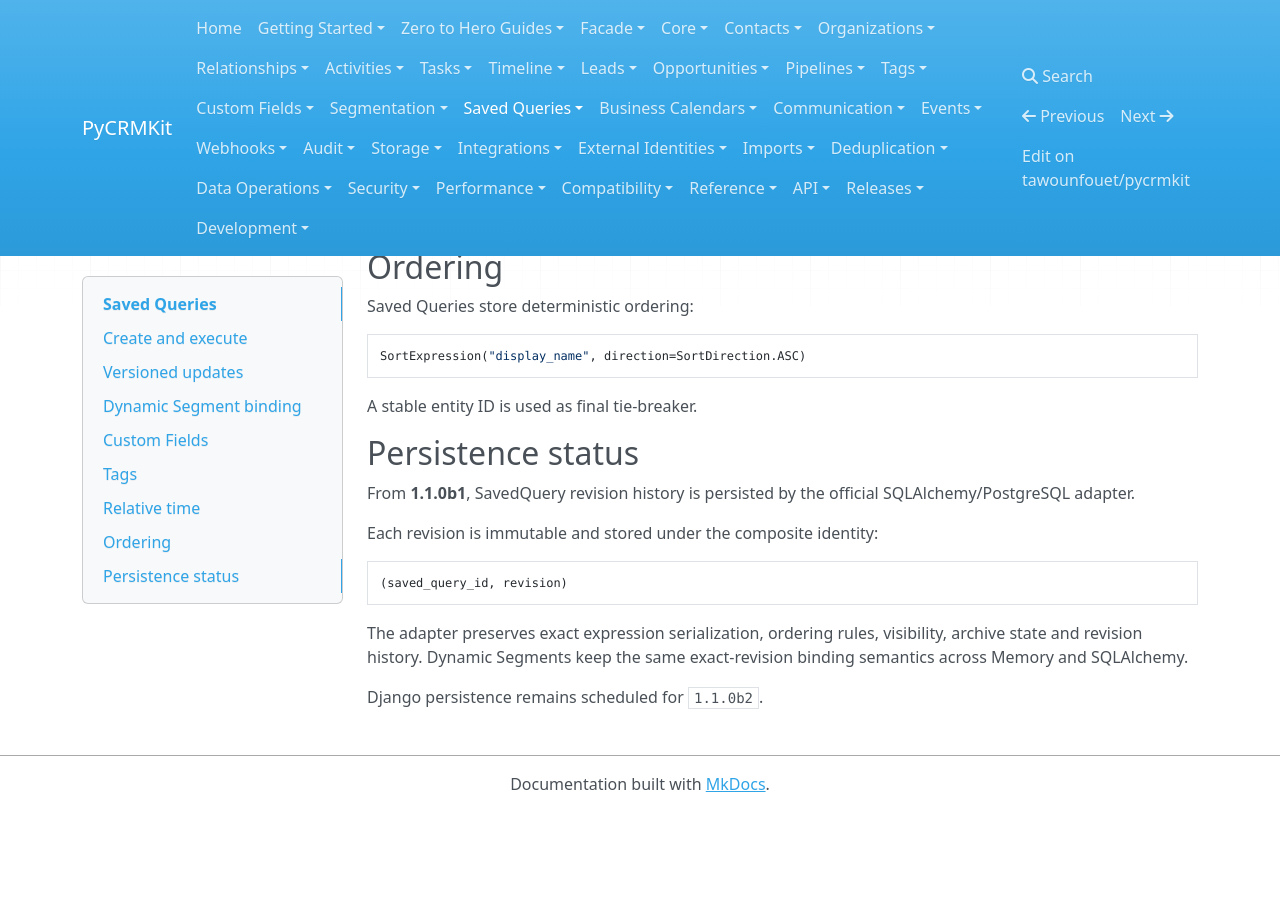
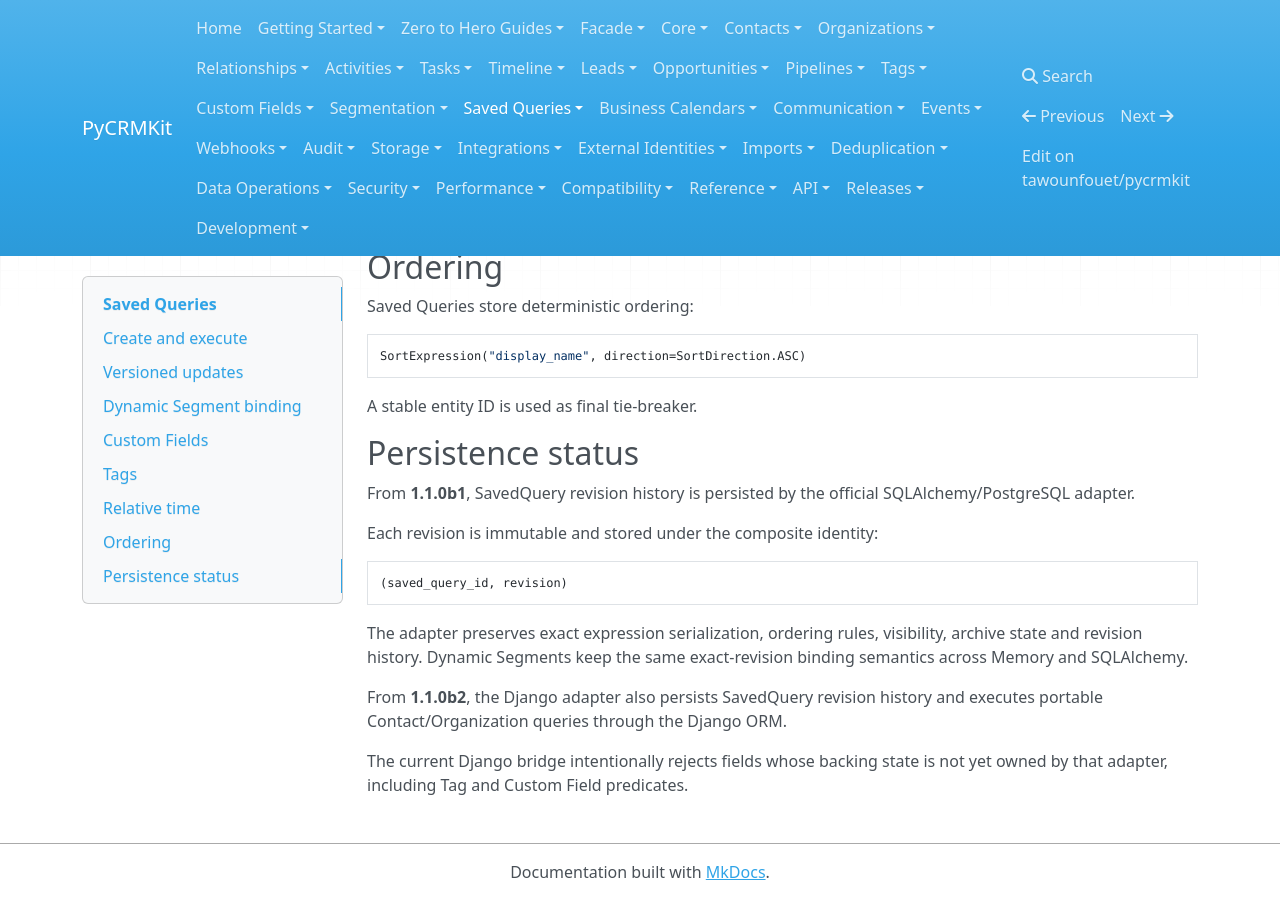
Before and after one commit to tawounfouet/pycrmkit, an MkDocs documentation site: the page built from docs/saved-queries/index.md, in a window 1280 px wide and 900 px high, scrolled down 2189 px. Built offline with MkDocs 1.6.1, drawn with Linux system fonts in a browser that asks for light colours; nearby versions of some CDN libraries; before the commit the page ends 3001 px from its top, so only the background shows below that.

Commit message:
docs(saved-queries): document Django persistence support

```diff
--- a/docs/saved-queries/index.md
+++ b/docs/saved-queries/index.md
@@ -141,4 +141,8 @@ The adapter preserves exact expression serialization, ordering rules, visibility
 archive state and revision history. Dynamic Segments keep the same exact-revision
 binding semantics across Memory and SQLAlchemy.
 
-Django persistence remains scheduled for `1.1.0b2`.
+From **1.1.0b2**, the Django adapter also persists SavedQuery revision history
+and executes portable Contact/Organization queries through the Django ORM.
+
+The current Django bridge intentionally rejects fields whose backing state is
+not yet owned by that adapter, including Tag and Custom Field predicates.
```
